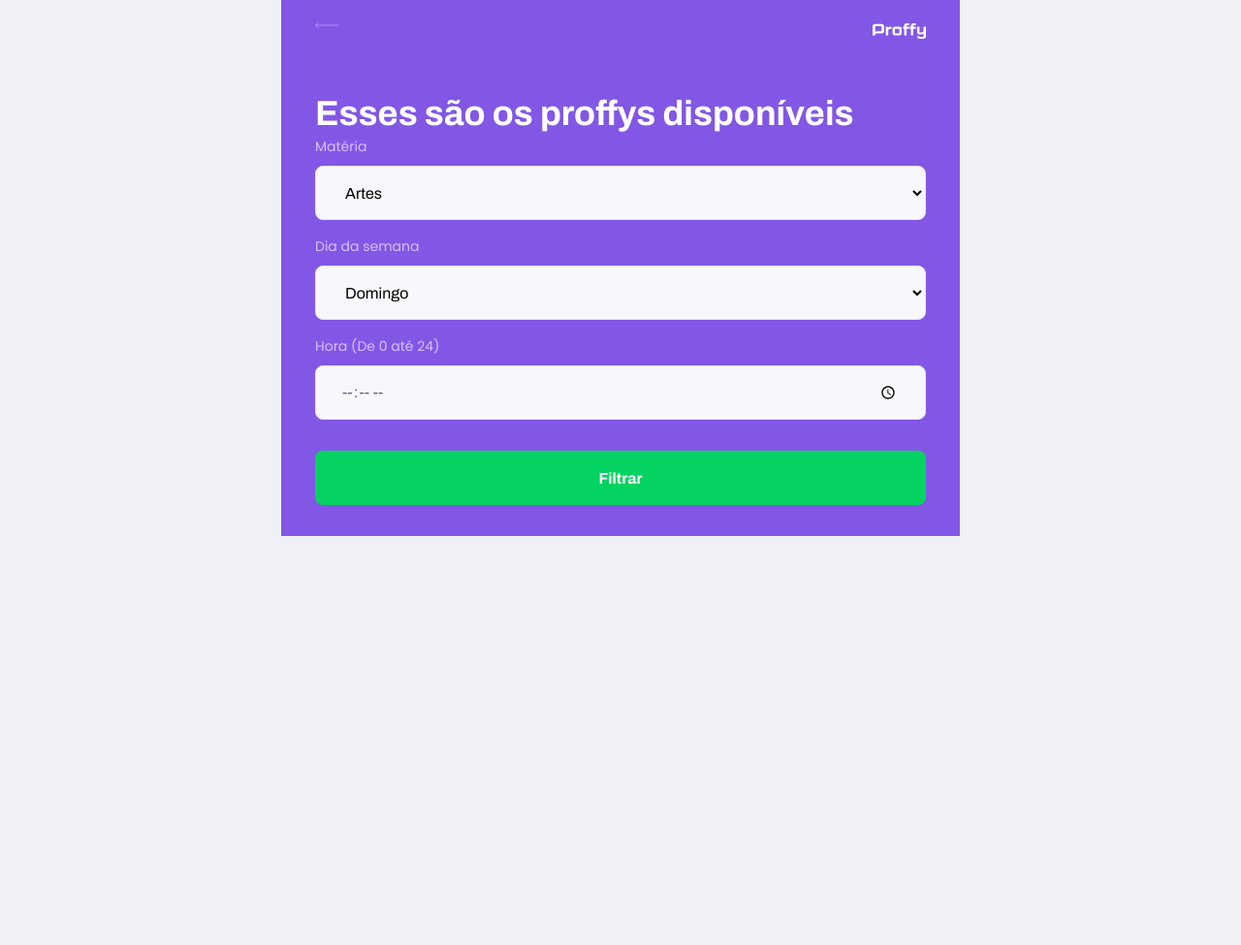
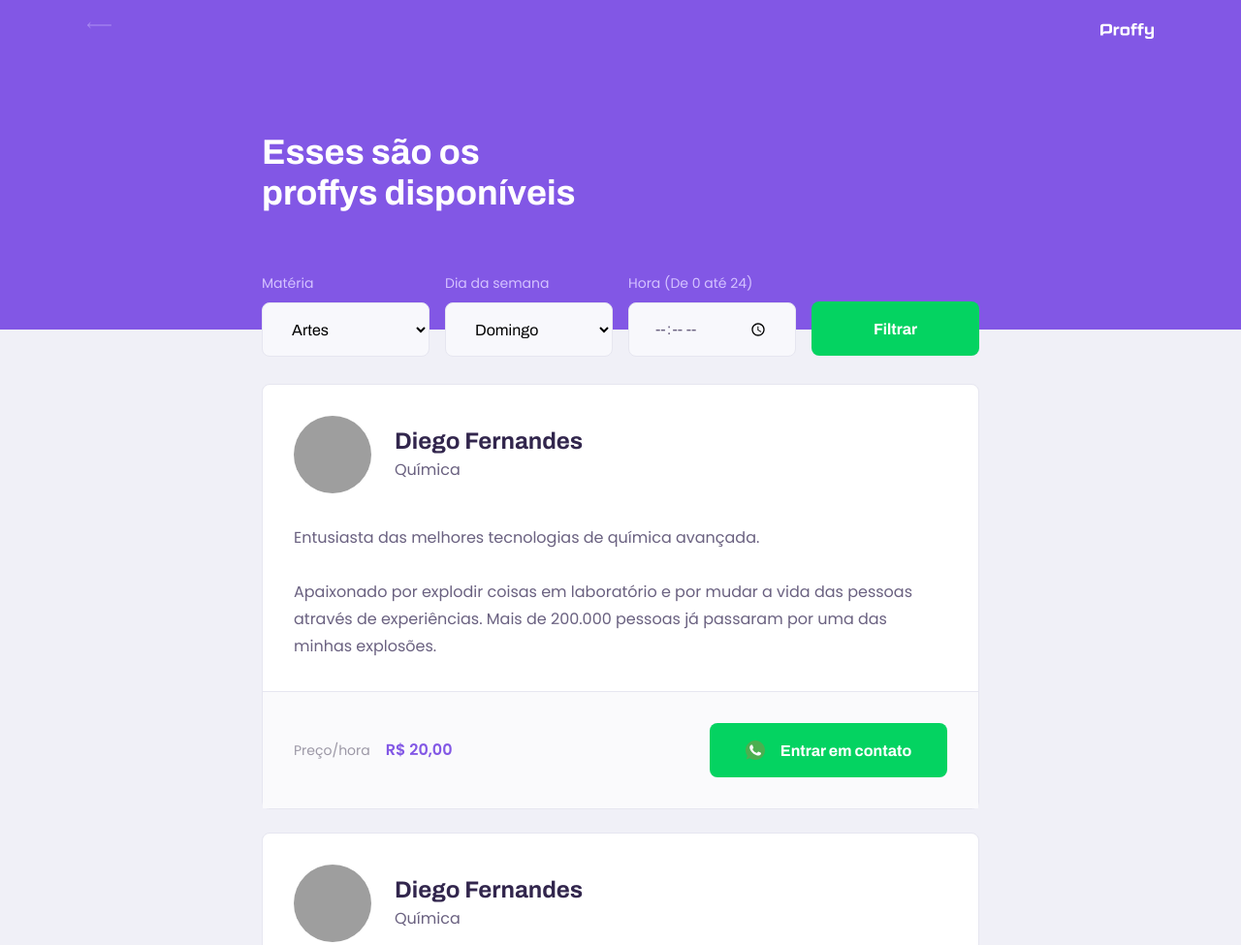
Before and after one commit to marcos-hein/proffy, a plain HTML site: page study.html in a window 1280 px wide. Shown: the top 975 px of the page at 97% size. Before the commit the page ends 800 px from the top, so only its background shows below. Drawn offline with Linux system fonts and the light colour scheme; grey boxes are pictures that could not be loaded; files whose address does not match are found by name.

Commit message:
page-study concluded

```diff
--- a/study.html
+++ b/study.html
@@ -71,6 +71,52 @@
 
         </header>
 
+        <main>
+            <article class="teacher-item">
+                <header>
+                    <img
+                        src="https://avatars2.githubusercontent.com/u/2254731?s=460&amp;u=0ba16a79456c2f250e7579cb388fa18c5c2d7d65&amp;v=4"
+                        alt="Diego Fernandes">
+                    <div>
+                        <strong>Diego Fernandes</strong>
+                        <span>Química</span>
+                    </div>
+                </header>
+
+                <p>Entusiasta das melhores tecnologias de química avançada.<br><br>Apaixonado por explodir coisas em laboratório e por mudar a vida das pessoas através de experiências. Mais de 200.000 pessoas já passaram por uma das minhas explosões.</p>
+
+                <footer>
+                    <p>Preço/hora<strong>R$ 20,00</strong>
+                    </p>
+                    <button type="button">
+                        <img src="/images/icons/whatsapp.svg" alt="Whatsapp">Entrar em contato
+                    </button>
+                </footer>
+            </article>
+
+            <article class="teacher-item">
+                <header>
+                    <img
+                        src="https://avatars2.githubusercontent.com/u/2254731?s=460&amp;u=0ba16a79456c2f250e7579cb388fa18c5c2d7d65&amp;v=4"
+                        alt="Diego Fernandes">
+                    <div>
+                        <strong>Diego Fernandes</strong>
+                        <span>Química</span>
+                    </div>
+                </header>
+
+                <p>Entusiasta das melhores tecnologias de química avançada.<br><br>Apaixonado por explodir coisas em laboratório e por mudar a vida das pessoas através de experiências. Mais de 200.000 pessoas já passaram por uma das minhas explosões.</p>
+
+                <footer>
+                    <p>Preço/hora<strong>R$ 20,00</strong>
+                    </p>
+                    <button type="button">
+                        <img src="/images/icons/whatsapp.svg" alt="Whatsapp">Entrar em contato
+                    </button>
+                </footer>
+            </article>
+        </main>
+
     </div>
 
 </body>
--- a/styles/partials/page-study.css
+++ b/styles/partials/page-study.css
@@ -113,3 +113,169 @@
     left: 1.6rem;
     bottom: 0px;
 }
+
+#page-study main {
+    margin: 3.2rem;
+    width: 90%;
+}
+
+.teacher-item {
+    background: var(--color-box-base);
+    border: 1px solid var(--color-line-in-white);
+    border-radius: .8rem;
+    margin-top: 2.4rem;
+}
+
+.teacher-item header {
+    padding: 3.2rem;
+    display: flex;
+    align-items: center;
+}
+
+.teacher-item header img {
+    width: 8rem;
+    height: 8rem;
+    border-radius: 50%;
+}
+
+.teacher-item header div {
+    margin-left: 2.4rem;
+}
+
+.teacher-item header div strong {
+    font: 700 2.4rem Archivo;
+    display: block;
+    color: var(--color-text-title);
+}
+
+.teacher-item header div span {
+    font-size: 1.6rem;
+    display: block;
+    margin-top: .4rem;
+}
+
+.teacher-item > p {
+    padding: 0 2rem;
+    font-size: 1.6rem;
+    line-height: 2.8rem;
+}
+
+.teacher-item footer {
+    padding: 3.2rem 2rem;
+    background: var(--color-box-footer);
+    border-top: 1px solid var(--color-line-in-white);
+    margin-top: 3.2rem;
+
+    display: flex;
+    align-items: center;
+    justify-content: space-between;
+}
+
+.teacher-item footer p {
+    font-size: 1.4rem;
+    line-height: 2.4rem;
+    color: var(--color-text-complement);
+}
+
+.teacher-item footer p strong {
+    font-size: 1.6rem;
+    line-height: 2.4rem;
+    color: var(--color-primary);
+    display: block;
+}
+
+.teacher-item footer button {
+    width: 20rem;
+    height: 5.6rem;
+    background:  var(--color-secondary);
+    color: var(--color-button-text);
+    border: 0;
+    border-radius: .8rem;
+    cursor: pointer;
+    font: 700 1.4rem Archivo;
+
+    display: flex;
+    align-items: center;
+    justify-content: space-evenly;
+
+    text-decoration: none;
+
+    transition: background 0.2s;
+    margin-left: 1.6rem;
+}
+
+.teacher-item footer button:hover {
+    background: var(--color-secondary-dark);
+}
+
+@media (min-width: 700px) {
+    #page-study #container {
+        max-width: 100vw;
+    }
+
+    .page-header {
+        height: 340px;
+    }
+
+    .page-header .top-bar-container{
+        max-width: 1100px;
+    }
+
+    .page-header .header-content {
+        max-width: 740px;
+
+        margin: 0 auto;
+
+        flex: 1 1;
+        padding-bottom: 48px;
+        display: flex;
+        flex-direction: column;
+        justify-content: center;
+    }
+
+    .page-header .header-content strong {
+        max-width: 350px;
+    }
+
+    .teacher-item header,
+    .teacher-item footer {
+        padding: 32px;
+    }
+
+    #search-teachers {
+        display: grid;
+        grid-template-columns: repeat(4, 1fr);
+        gap: 16px;
+        position: absolute;
+        bottom: -28px;
+    }
+
+    #page-study main {
+        padding: 32px 0;
+        max-width: 740px;
+        margin: 0 auto;
+    }
+
+    #search-teachers .select-block {
+        margin-bottom: 0;
+    }
+
+    .teacher-item > p {
+        padding: 0 32px;
+    }
+
+    .teacher-item footer p strong {
+        display: initial;
+        margin-left: 16px;
+    }
+
+    .teacher-item footer button {
+        width: 245px;
+        font-size: 16px;
+        justify-content: center;
+    }
+
+    .teacher-item footer button img {
+        margin-right: 16px;
+    }
+}
```
